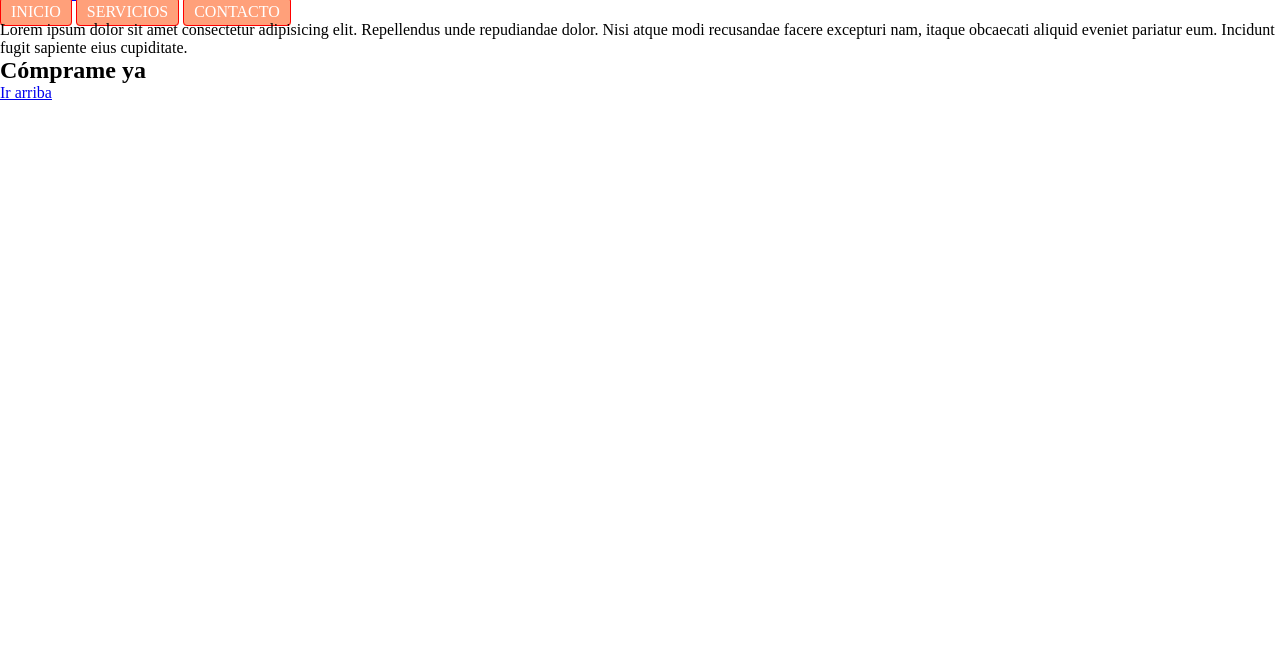
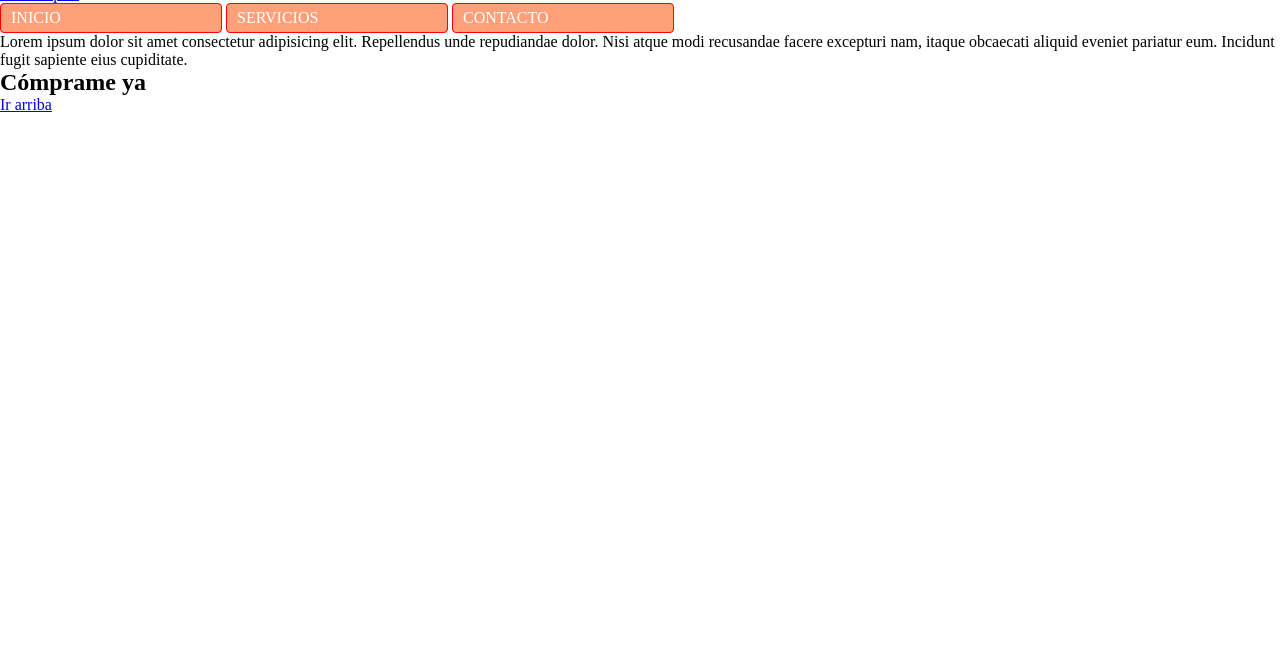
Before and after one commit to jferrangonzalez/webdesign107, a plain HTML site: page 01_enlaces/index.html in a window 1280 px wide. Shown: the part 138-800 px from the top of the page. Drawn offline with Linux system fonts and the light colour scheme.

Commit message:
Update estilos.css

```diff
--- a/01_enlaces/estilos.css
+++ b/01_enlaces/estilos.css
@@ -26,7 +26,7 @@
 .navprincipal li{
     list-style-type: none;    /* Elimina los marcadores de lista (puntos o números) */
     width:200px;              /* Establece un ancho fijo de 200px para cada elemento */
-    display:inline;           /* Hace que los elementos se muestren en línea (uno al lado del otro) */
+    display:inline-block;           /* Hace que los elementos se muestren en línea (uno al lado del otro) */
     border: solid 1px red;    /* Añade un borde rojo sólido de 1px de grosor */
     padding: 5px 10px;        /* Añade espacio interno: 5px arriba/abajo y 10px izquierda/derecha */
     background:lightsalmon;   /* Establece un color de fondo salmón claro */
```
